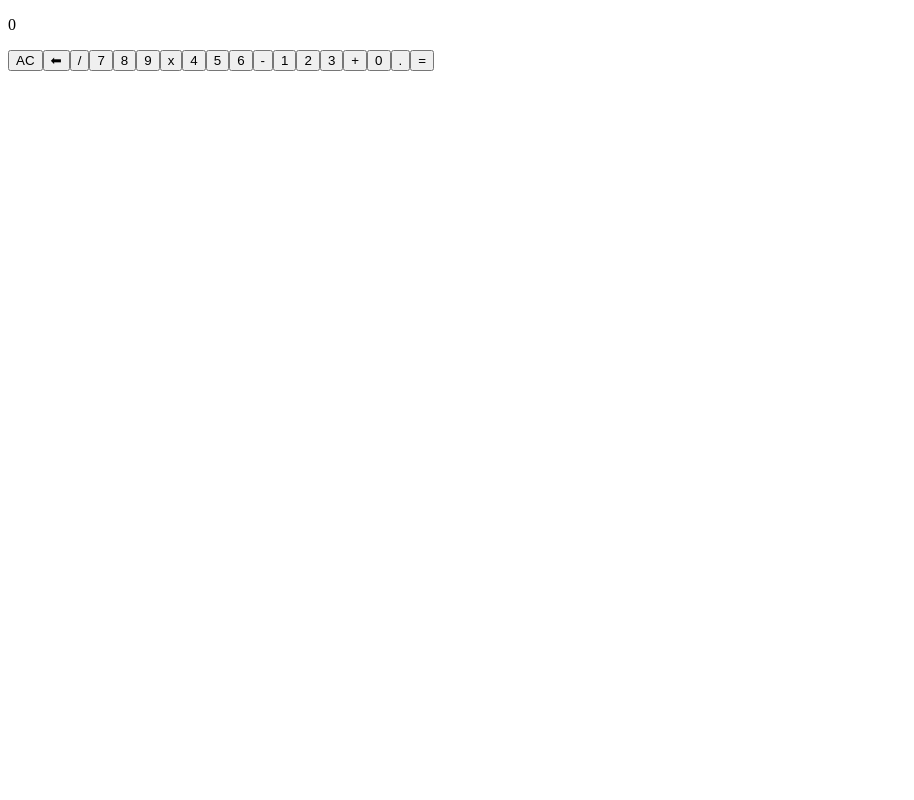
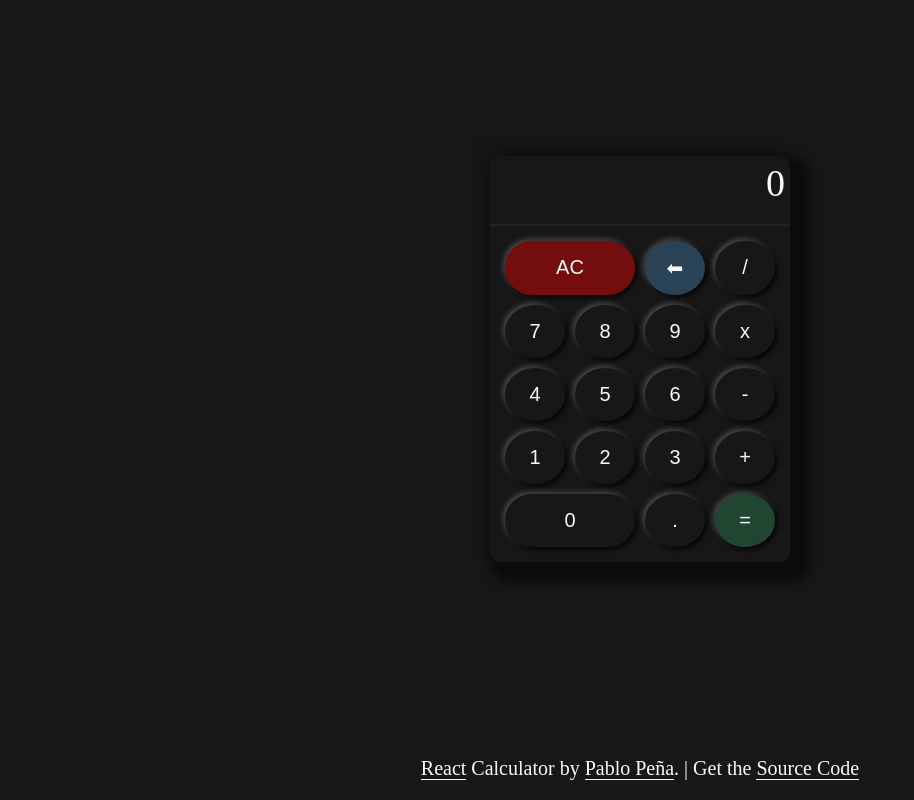
Before and after one commit to PabloPenia/react-calculator, a React (Create React App) app: page / in a window 1280 px wide. Shown: the whole page, without its empty margins (0-914 px from the left). Built offline with nearby package versions, Linux system fonts and the light colour scheme.

Commit message:
Fix a few bugs

```diff
--- a/src/components/App.jsx
+++ b/src/components/App.jsx
@@ -1,3 +1,4 @@
+import '../sass/App.sass'
 import { useState } from 'react'
 import run from '../js'
 import Display from './Display'
@@ -33,6 +34,7 @@ function App() {
     addNum: e => {
       const value = e.target.value
       if (initial || typeof currentVal === 'number') return make.reset(value)
+      if (isOpOrMinus.test(formula.at(-1)) && isOp.test(currentVal)) return make.reset(value)
       isOp.test(currentVal) ? make.update(currentVal, value) : make.reset(currentVal + value)
     },
     addOp: e => {
@@ -68,10 +70,27 @@ function App() {
     },
   }
   return (
-    <main>
-      <Display current={currentVal} formula={formula} />
-      <Pad handler={handlers} />
-    </main>
+    <>
+      <main>
+        <div>
+          <Display current={currentVal} formula={formula} />
+          <Pad handler={handlers} />
+        </div>
+      </main>
+      <footer>
+        <a href="https://reactjs.org" target="_blank" rel="noreferrer">
+          React
+        </a>{' '}
+        Calculator by{' '}
+        <a href="https://linkedin.com/in/PabloPenia" target="_blank" rel="noreferrer">
+          Pablo Peña
+        </a>
+        . | Get the{' '}
+        <a href="https://github.com/PabloPenia/react-calculator.git" target="_blank" rel="noreferrer">
+          Source Code
+        </a>
+      </footer>
+    </>
   )
 }
 
```
